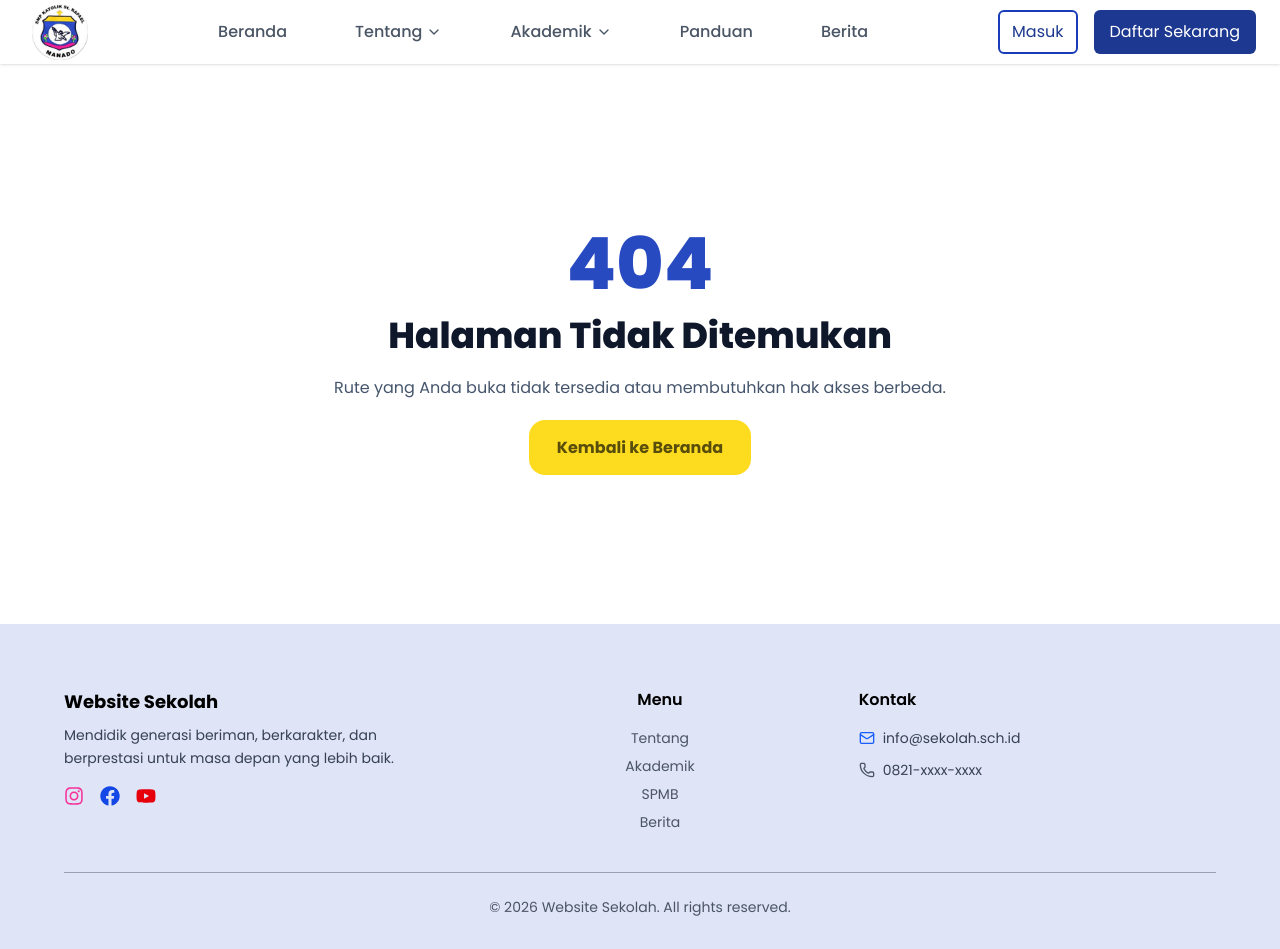
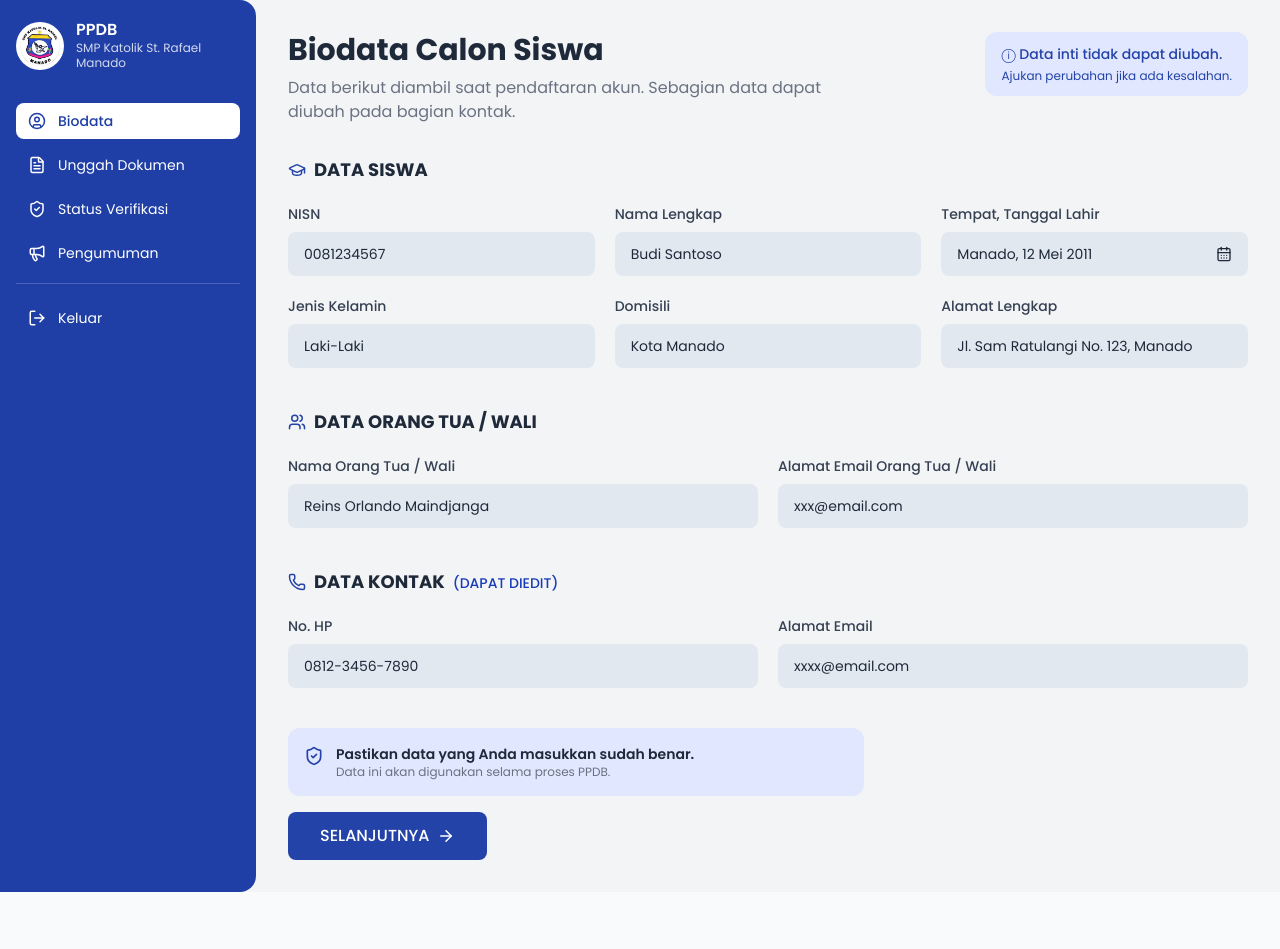
Before and after one commit to mrco23/rpl, a React (Vite) app in the folder fe/: page /pendaftar in a window 1280 px wide. After the commit the page ends 892 px from the top, so only its background shows below. Built offline with nearby package versions, Linux system fonts and the light colour scheme; no server answers.

Commit message:
tampilan sidebar

```diff
--- a/fe/src/App.jsx
+++ b/fe/src/App.jsx
@@ -37,9 +37,13 @@ import BerandaVerifikator from "./pages/verifikator/BerandaVerifikator";
 import VerifikasiDokumen from "./pages/verifikator/VerifikasiDokumen";
 import DetailPendaftarPage from "./pages/verifikator/DetailPendaftar";
 
-/* scrool */
+/* Admin */
 import AdminLayout from "./components/layout/AdminLayout";
 import DashboardAdmin from "./pages/admin/BerandaAdmin";
+
+/* Pendaftar */
+import PendaftarLayout from "./components/layout/PendaftarLayout";
+import BerandaPendaftar from "./pages/pendaftar/BerandaPendaftar";
 
 /* scrool */
 import ScrolTop from "./components/common/ScrolTop";
@@ -86,6 +90,12 @@ function App() {
           <Route path="verifikasiDokumen/:nisn" element={<DetailPendaftarPage />} />
         </Route>
 
+        {/* Verifier Routes */}
+        <Route path="/pendaftar" element={<PendaftarLayout />}>
+          <Route index element={<BerandaPendaftar />} />
+          <Route path="beranda" element={<BerandaPendaftar />} />
+        </Route>
+
         {/* Applicant Routes */}
         <Route path="/applicant">
           <Route index element={<ApplicantOverviewPage />} />
--- a/fe/src/components/common/SidebarAdmin.jsx
+++ b/fe/src/components/common/SidebarAdmin.jsx
@@ -17,7 +17,7 @@ import logo from "@assets/logo.jpg";
 const menu = [
   {
     title: "Beranda",
-    icon: <LayoutDashboard size={18} />,
+    icon: <LayoutDashboard size={16} />,
     path: "/admin",
   },
   {
@@ -25,32 +25,32 @@ const menu = [
   },
   {
     title: "Profil Sekolah",
-    icon: <User size={18} />,
+    icon: <User size={16} />,
     path: "/admin/profil",
   },
   {
     title: "Ekstrakurikuler",
-    icon: <Users size={18} />,
+    icon: <Users size={16} />,
     path: "/admin/ekstrakurikuler",
   },
   {
     title: "Prestasi",
-    icon: <Trophy size={18} />,
+    icon: <Trophy size={16} />,
     path: "/admin/prestasi",
   },
   {
     title: "Berita",
-    icon: <Newspaper size={18} />,
+    icon: <Newspaper size={16} />,
     path: "/admin/berita",
   },
   {
     title: "Fasilitas",
-    icon: <Building size={18} />,
+    icon: <Building size={16} />,
     path: "/admin/fasilitas",
   },
   {
     title: "Program Unggulan",
-    icon: <Megaphone size={18} />,
+    icon: <Megaphone size={16} />,
     path: "/admin/program",
   },
   {
@@ -58,17 +58,17 @@ const menu = [
   },
   {
     title: "Akun Verifikator",
-    icon: <UserCheck size={18} />,
+    icon: <UserCheck size={16} />,
     path: "/admin/verifikator",
   },
   {
     title: "PPDB",
-    icon: <FileText size={18} />,
+    icon: <FileText size={16} />,
     path: "/admin/ppdb",
   },
   {
     title: "Pengumuman PPDB",
-    icon: <Megaphone size={18} />,
+    icon: <Megaphone size={16} />,
     path: "/admin/pengumuman",
   },
 ];
@@ -98,7 +98,7 @@ function SidebarAdmin() {
             return (
               <div key={index} className="mt-4">
                 <p className="text-xs opacity-70 mb-1">{item.section}</p>
-                <hr className="border-white/30" />
+                <hr className="border-gray-500/80" />
               </div>
             );
           }
@@ -116,15 +116,16 @@ function SidebarAdmin() {
               }
             >
               {item.icon}
-              <span>{item.title}</span>
+              <span className="text-sm">{item.title}</span>
             </NavLink>
           );
         })}
       </div>
+      <hr className="border-white/30" />
 
       {/* LOGOUT */}
       <button className="flex items-center gap-3 px-3 py-2 mt-4 hover:bg-white/10 rounded-lg">
-        <LogOut size={18} />
+        <LogOut size={16} />
         Keluar
       </button>
     </div>
--- /dev/null
+++ b/fe/src/components/common/SidebarPendaftar.jsx
@@ -0,0 +1,86 @@
+import React from "react";
+import { NavLink } from "react-router-dom";
+import {
+  UserCircle,
+  FileText,
+  ShieldCheck,
+  Megaphone,
+  LogOut,
+} from "lucide-react";
+import logo from "@assets/logo.jpg";
+
+const menu = [
+  {
+    title: "Biodata",
+    icon: <UserCircle size={18} />,
+    path: "/pendaftar",
+  },
+  {
+    title: "Unggah Dokumen",
+    icon: <FileText size={18} />,
+    path: "/pendaftar/dokumen",
+  },
+  {
+    title: "Status Verifikasi",
+    icon: <ShieldCheck size={18} />,
+    path: "/pendaftar/status",
+  },
+  {
+    title: "Pengumuman",
+    icon: <Megaphone size={18} />,
+    path: "/pendaftar/pengumuman",
+  },
+];
+
+function SidebarPendaftar() {
+  return (
+    <div className="w-64 bg-[#1f3fa6] text-white flex flex-col px-4 py-5 rounded-r-2xl">
+      {/* HEADER */}
+      <div className="flex items-center gap-3 mb-8">
+        <img
+          src={logo}
+          alt="logo"
+          className="w-12 h-12 rounded-full object-cover bg-white p-1"
+        />
+
+        <div>
+          <h2 className="text-base font-semibold leading-tight">PPDB</h2>
+          <p className="text-xs text-white/80 leading-tight">
+            SMP Katolik St. Rafael
+          </p>
+          <p className="text-xs text-white/80">Manado</p>
+        </div>
+      </div>
+
+      {/* MENU */}
+      <div className="space-y-2">
+        {menu.map((item, index) => (
+          <NavLink
+            key={index}
+            to={item.path}
+            className={({ isActive }) =>
+              `flex items-center gap-3 px-3 py-2 rounded-lg text-sm transition ${
+                isActive
+                  ? "bg-white text-[#1f3fa6] font-medium"
+                  : "text-white hover:bg-white/10"
+              }`
+            }
+          >
+            {item.icon}
+            <span>{item.title}</span>
+          </NavLink>
+        ))}
+
+        {/* LOGOUT */}
+        <div className="pt-3 mt-3 border-t border-white/20">
+          <button className="flex items-center gap-3 px-3 py-3 text-sm w-full hover:bg-white/10 rounded-lg transition">
+            <LogOut size={18} />
+            Keluar
+          </button>
+        </div>
+      </div>
+    </div>
+  );
+}
+
+export default SidebarPendaftar;
--- /dev/null
+++ b/fe/src/components/layout/PendaftarLayout.jsx
@@ -0,0 +1,17 @@
+import React from "react";
+import SidebarPendaftar from "../common/SidebarPendaftar";
+import { Outlet } from "react-router-dom";
+
+function PendaftarLayout() {
+  return (
+    <div className="flex items-stretch min-h-screen bg-gray-100">
+      <SidebarPendaftar />
+
+      <main className="flex-1">
+        <Outlet />
+      </main>
+    </div>
+  );
+}
+
+export default PendaftarLayout;
--- a/fe/src/pages/auth/LoginPage.jsx
+++ b/fe/src/pages/auth/LoginPage.jsx
@@ -24,6 +24,7 @@ export default function LoginPage() {
       setSubmitting(false);
       return;
     }
+
     setSubmitting(true);
     setError("");
 
@@ -39,6 +40,18 @@ export default function LoginPage() {
       return;
     }
 
+    // ✅ LOGIN DUMMY PENDAFTAR
+    if (role === "pendaftar") {
+      if (identifier === "1" && password === "12") {
+        navigate("/pendaftar");
+      } else {
+        setError("NISN atau password pendaftar salah");
+      }
+
+      setSubmitting(false);
+      return;
+    }
+
     try {
       // ✅ buat payload sesuai role
       let payload = {
@@ -46,11 +59,7 @@ export default function LoginPage() {
         role,
       };
 
-      if (role === "pendaftar") {
-        payload.nisn = identifier;
-      } else {
-        payload.username = identifier;
-      }
+      payload.username = identifier;
 
       const data = await loginService(payload);
 
@@ -62,7 +71,7 @@ export default function LoginPage() {
       const roleRedirect = {
         admin: "/admin",
         verifikator: "/verifier",
-        pendaftar: "/applicant",
+        pendaftar: "/pendaftar",
       };
 
       navigate(roleRedirect[userRole] || "/");
--- /dev/null
+++ b/fe/src/pages/pendaftar/BerandaPendaftar.jsx
@@ -0,0 +1,136 @@
+import React from "react";
+import {
+  GraduationCap,
+  Users,
+  Phone,
+  ShieldCheck,
+  ArrowRight,
+  CalendarDays,
+} from "lucide-react";
+
+function BerandaPendaftar() {
+  return (
+    <div className="min-h-screen bg-gray-100 p-8">
+      {/* HEADER */}
+      <div className="flex flex-col md:flex-row md:items-start md:justify-between gap-4 mb-8">
+        <div>
+          <h1 className="text-3xl font-bold text-gray-800">
+            Biodata Calon Siswa
+          </h1>
+          <p className="text-gray-500 mt-2 max-w-xl">
+            Data berikut diambil saat pendaftaran akun. Sebagian data dapat
+            diubah pada bagian kontak.
+          </p>
+        </div>
+
+        <div className="bg-indigo-100 text-[#2443a8] px-4 py-3 rounded-xl text-sm max-w-xs">
+          <p className="font-medium">ⓘ Data inti tidak dapat diubah.</p>
+          <p className="text-xs mt-1">
+            Ajukan perubahan jika ada kesalahan.
+          </p>
+        </div>
+      </div>
+
+      {/* DATA SISWA */}
+      <div className="mb-10">
+        <div className="flex items-center gap-2 mb-5">
+          <GraduationCap size={18} className="text-[#2443a8]" />
+          <h2 className="font-bold text-gray-800 uppercase text-lg">
+            Data Siswa
+          </h2>
+        </div>
+
+        <div className="grid md:grid-cols-3 gap-5">
+          <Field label="NISN" value="0081234567" />
+          <Field label="Nama Lengkap" value="Budi Santoso" />
+          <Field
+            label="Tempat, Tanggal Lahir"
+            value="Manado, 12 Mei 2011"
+            icon={<CalendarDays size={16} />}
+          />
+
+          <Field label="Jenis Kelamin" value="Laki-Laki" />
+          <Field label="Domisili" value="Kota Manado" />
+          <Field
+            label="Alamat Lengkap"
+            value="Jl. Sam Ratulangi No. 123, Manado"
+          />
+        </div>
+      </div>
+
+      {/* DATA ORTU */}
+      <div className="mb-10">
+        <div className="flex items-center gap-2 mb-5">
+          <Users size={18} className="text-[#2443a8]" />
+          <h2 className="font-bold text-gray-800 uppercase text-lg">
+            Data Orang Tua / Wali
+          </h2>
+        </div>
+
+        <div className="grid md:grid-cols-2 gap-5">
+          <Field label="Nama Orang Tua / Wali" value="Reins Orlando Maindjanga" />
+          <Field
+            label="Alamat Email Orang Tua / Wali"
+            value="xxx@email.com"
+          />
+        </div>
+      </div>
+
+      {/* DATA KONTAK */}
+      <div className="mb-10">
+        <div className="flex items-center gap-2 mb-5">
+          <Phone size={18} className="text-[#2443a8]" />
+          <h2 className="font-bold text-gray-800 uppercase text-lg">
+            Data Kontak
+            <span className="text-sm font-medium text-blue-800 ml-2">
+              (dapat diedit)
+            </span>
+          </h2>
+        </div>
+
+        <div className="grid md:grid-cols-2 gap-5">
+          <Field label="No. HP" value="0812-3456-7890" />
+          <Field label="Alamat Email" value="xxxx@email.com" />
+        </div>
+      </div>
+
+      {/* FOOTER */}
+      <div className="space-y-4">
+        <div className="bg-indigo-100 rounded-xl px-4 py-4 flex items-start gap-3 max-w-xl">
+          <ShieldCheck size={20} className="text-[#2443a8] mt-0.5" />
+          <div>
+            <p className="text-sm font-semibold text-gray-800">
+              Pastikan data yang Anda masukkan sudah benar.
+            </p>
+            <p className="text-xs text-gray-500">
+              Data ini akan digunakan selama proses PPDB.
+            </p>
+          </div>
+        </div>
+
+        <button className="bg-[#2443a8] hover:bg-[#1b3488] text-white px-8 py-3 rounded-lg font-medium flex items-center gap-2 transition">
+          SELANJUTNYA
+          <ArrowRight size={18} />
+        </button>
+      </div>
+    </div>
+  );
+}
+
+/* COMPONENT FIELD */
+function Field({ label, value, icon }) {
+  return (
+    <div>
+      <label className="block text-sm font-medium text-gray-700 mb-2">
+        {label}
+      </label>
+
+      <div className="bg-slate-200 rounded-lg px-4 py-3 text-sm text-gray-800 flex items-center justify-between">
+        <span>{value}</span>
+        {icon}
+      </div>
+    </div>
+  );
+}
+
+export default BerandaPendaftar;
```
Also changed, not shown: fe/src/components/layout/UserLayout.jsx (deleted, +0 -7 lines).
